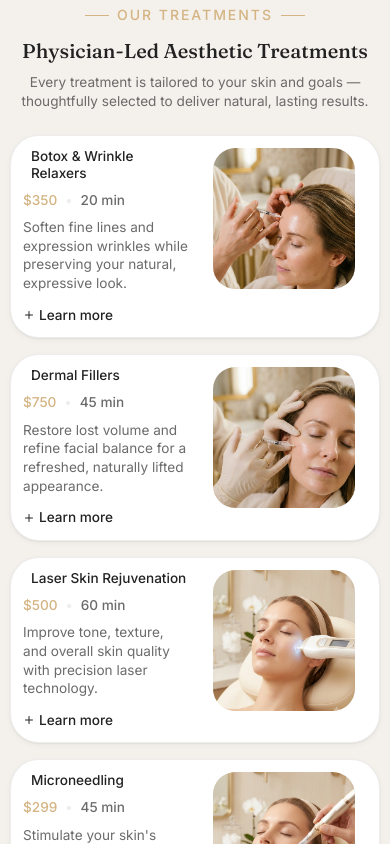
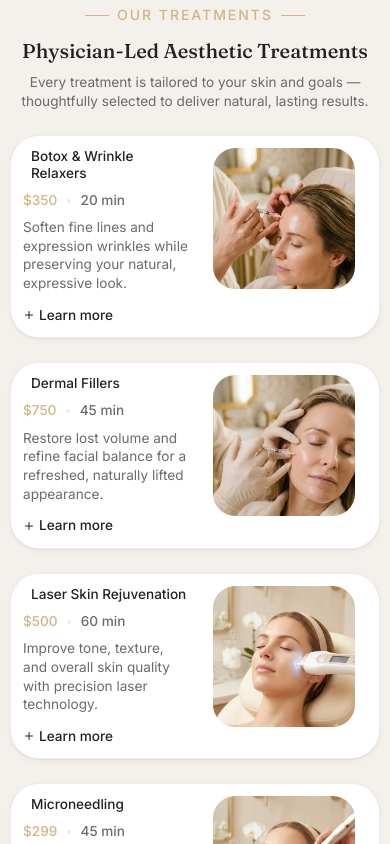
Before and after one commit to krishdebbarma72-arch/Aurelia-med-spa, a Next.js app: page / in a window 390 px wide. Shown: the part 1220-2064 px from the top of the page. Built offline with nearby package versions, Linux system fonts and the light colour scheme; no server answers.

Commit message:
Update services.tsx

```diff
--- a/components/sections/services.tsx
+++ b/components/sections/services.tsx
@@ -34,7 +34,7 @@ export function Services() {
           </RevealItem>
         </Reveal>
 
-        <Reveal stagger className="mt-6 -mx-2.5 flex flex-col gap-4 sm:mt-14 sm:mx-0 sm:gap-8">
+        <Reveal stagger className="mt-6 -mx-2.5 flex flex-col gap-6 sm:mt-14 sm:mx-0 sm:gap-12">
           {services.map((service) => {
             const open = expanded === service.id
             return (
```
